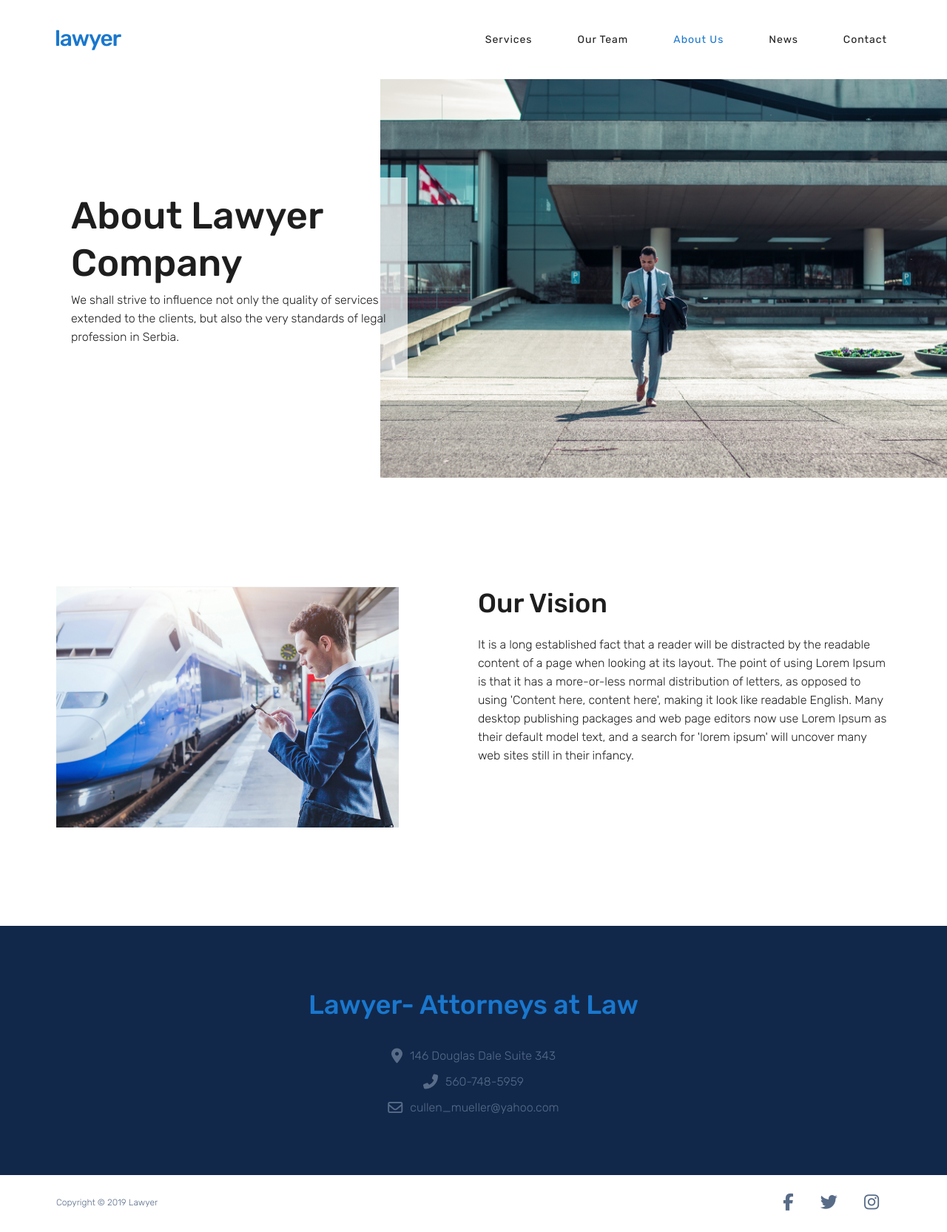
After one commit to leaviki90/Lawyer, a PHP site: page /about.html in a window 1280 px wide. The commit adds this page. Shown: the whole page at 74% size. Run offline with PHP 8.4, Linux system fonts and the light colour scheme; some libraries are stand-ins or nearby versions.

Commit message:
About page done

```diff
--- a/nbproject/private/private.xml
+++ b/nbproject/private/private.xml
@@ -3,9 +3,7 @@
     <editor-bookmarks xmlns="http://www.netbeans.org/ns/editor-bookmarks/2" lastBookmarkId="0"/>
     <open-files xmlns="http://www.netbeans.org/ns/projectui-open-files/2">
         <group>
-            <file>file:/C:/Users/Leki/Desktop/Workspace/Lawyer/public_html/index.html</file>
-            <file>file:/C:/Users/Leki/Desktop/Workspace/Lawyer/public_html/scss/partials/_services.scss</file>
-            <file>file:/C:/Users/Leki/Desktop/Workspace/Lawyer/public_html/scss/theme.scss</file>
+            <file>file:/C:/Users/Leki/Desktop/Workspace/Lawyer/public_html/about.html</file>
         </group>
     </open-files>
 </project-private>
--- /dev/null
+++ b/public_html/about.html
@@ -0,0 +1,173 @@
+<!doctype html>
+<html lang="en">
+    <head>
+        <!-- Required meta tags -->
+        <meta charset="utf-8">
+        <meta name="viewport" content="width=device-width, initial-scale=1">
+
+        <meta name="author" content='Violeta Petrović'>
+        <meta name="description" content='Lawyer Project'>
+        <meta name="keywords" content='lawyer, bootstrap, responsive'>
+
+        <!-- IOS compatibility -->
+        <meta name="apple-mobile-web-app-capable" content="yes">
+        <meta name="apple-mobile-web-app-title" content="Lawyer">
+        <link rel="apple-touch-icon" href="apple-icon-144x144.png">
+
+        <!--        Android compatibility-->
+
+        <meta name="mobile-web-app-capable" content="yes">
+        <meta name="aplication-name" content="Lawyer">
+        <link rel="icon" type="image/png" href="android-icon-192x192.png">
+
+        <link rel="icon" type="image/ico" href="favicon.ico">
+
+
+        <link href="css/owl.carousel.css" rel="stylesheet" type="text/css"/>
+        <link href="css/owl.theme.default.css" rel="stylesheet" type="text/css"/>
+
+        <link href="css/theme.css" rel="stylesheet" type="text/css"/>
+
+
+
+        <title>Lawyer</title>
+    </head>
+    <body>
+
+        <header class="py-1 py-md-3 py-lg-6">
+            <nav class="navbar navbar-expand-md navbar-light">
+                <div class="container">
+                    <a class="navbar-brand" href="#">
+                        <img src="img/logo.png" alt=""/>
+                    </a>
+                    <button class="navbar-toggler" type="button" data-bs-toggle="collapse" data-bs-target="#main-menu" aria-controls="main-menu" aria-expanded="false" aria-label="Toggle navigation">
+                        <span></span>
+                        <span></span>
+                        <span></span>
+                    </button>
+                    <div class="collapse navbar-collapse" id="main-menu">
+                        <ul class="navbar-nav ms-auto mb-2 mb-md-0">
+                            <li class="nav-item">
+                                <a class="nav-link" aria-current="page" href="services.html">Services</a>
+                            </li>
+                            <li class="nav-item">
+                                <a class="nav-link" href="team.html">Our Team</a>
+                            </li>
+                            <li class="nav-item">
+                                <a class="nav-link active" href="about.html">About Us</a>
+                            </li>
+                            <li class="nav-item">
+                                <a class="nav-link" href="news.html">News</a>
+                            </li>
+                            <li class="nav-item">
+                                <a class="nav-link" href="contact.html">Contact</a>
+                            </li>
+                        </ul>
+                    </div>
+                </div>
+            </nav>
+        </header>
+
+        <main>
+            <!-- Hero starts -->
+            <section class="hero" style="background-image: url('img/hero/hero_about.png')">
+                <div class="container">
+                    <article class='hero-content animation' data-animation="slideRight">
+                        <h1 class='hero-title'>About Lawyer Company</h1>
+                        <p class='hero-description mb-5'>We shall strive to influence not only
+                            the quality of services extended to the clients, but also the very
+                            standards of legal profession in Serbia.
+                        </p>
+                    </article>
+                </div>
+            </section><!-- Hero ends -->
+
+            <!-- About-content starts here -->
+            <section class="about-content">
+                <div class="container">
+                    <!-- Row starts here -->
+                    <div class="row justify-content-between align-items-start">
+                        <!-- Col 1 starts -->
+                        <div class="col-12 col-md-5 mb-4 mb-md-0">
+                            <figure class="about-image h-100 animation" data-animation="slideRight">
+                                <img src="img/about-side.png" alt=""/>
+                            </figure>
+                        </div><!-- Col 1 ends -->
+                        <!-- Col 2 starts -->
+                        <div class="col-12 col-md-7 col-lg-6">
+                            <article class="about-item h-100 animation" data-animation="slideLeft">
+                                <h2>our vision</h2>
+                                <p>It is a long established fact that a reader
+                                    will be distracted by the readable content
+                                    of a page when looking at its layout. The point
+                                    of using Lorem Ipsum is that it has a more-or-less
+                                    normal distribution of letters, as opposed to using
+                                    'Content here, content here', making it look like
+                                    readable English. Many desktop publishing packages
+                                    and web page editors now use Lorem Ipsum as their
+                                    default model text, and a search for 'lorem ipsum'
+                                    will uncover many web sites still in their infancy.
+                                </p>
+                            </article>
+                        </div>
+                    </div>
+                </div>
+            </section><!-- About-content ends here -->
+
+            <!-- Info-section starts here -->
+            <section class="info-section bg-info text-center">
+                <div class="container">
+                    <h2 class="section-title text-primary">Lawyer- Attorneys at Law</h2>
+                    <div class="info-group">
+                        <p class="d-flex align-items-center justify-content-center">
+                            <span class="fas fa-map-marker-alt me-2"></span>
+                            <a href="https://www.google.com/maps/search/146+Douglas+Dale+Suite+343/@42.7404109,22.0595603,15z" target="_blank">
+                                146 Douglas Dale Suite 343
+                            </a>
+                        </p>
+                        <p class="d-flex align-items-center justify-content-center">
+                            <span class="fas fa-phone-alt me-2"></span>
+                            <a href="tel:560-748-5959">
+                                560-748-5959
+                            </a>
+                        </p>
+                        <p class="d-flex align-items-center justify-content-center">
+                            <span class="far fa-envelope me-2"></span>
+                            <a href="mailto:cullen_mueller@yahoo.com">cullen_mueller@yahoo.com</a>
+                        </p>
+                    </div> <!-- Info-group ends here -->
+                </div> <!-- Container ends -->
+            </section> <!-- Info-section ends -->
+
+            <footer>
+                <div class="container d-sm-flex justify-content-sm-between">
+                    <p class="copyright mb-4 mb-sm-0 text-center">Copyright &copy 2019
+                        <a href="index.html">Lawyer</a>
+                    </p>
+                    <div class="social text-center">
+                        <a href="https://www.facebook.com/" target="_blank" class="fab fa-facebook-f"></a>
+                        <a href="https://www.twitter.com/" target="_blank" class="fab fa-twitter"></a>
+                        <a href="https://www.instagram.com/" target="_blank" class="fab fa-instagram"></a>
+                    </div>
+                </div>
+            </footer>
+        </main>
+
+
+
+
+
+        <!-- Optional JavaScript; choose one of the two! -->
+        <script src="js/jquery.js" type="text/javascript"></script>
+        <!-- Option 1: Bootstrap Bundle with Popper -->
+        <script src="js/bootstrap.bundle.min.js" type="text/javascript"></script>
+        <script src="https://kit.fontawesome.com/e2e5f5e8b9.js" crossorigin="anonymous"></script>
+
+        <!--        here goes plugins-->
+
+
+
+        <script src="js/owl.carousel.min.js" type="text/javascript"></script>
+        <script src="js/main.js" type="text/javascript"></script>
+    </body>
+</html>
--- /dev/null
+++ b/public_html/scss/partials/_about.scss
@@ -0,0 +1,15 @@
+.about-content {
+    padding: 10px 0 50px;
+    @media(min-width: 768px){
+        padding: 70px 0 123px;
+    }
+
+    .about-item {
+        h2 {
+            font-size: 3.6rem;
+            line-height: 4.6rem;
+            text-transform: capitalize;
+            margin-bottom: 2rem;
+        }
+    }
+}
--- a/public_html/scss/theme.scss
+++ b/public_html/scss/theme.scss
@@ -13,3 +13,4 @@
 @import "partials/_team.scss";
 @import "partials/_info-section.scss";
 @import "partials/_footer.scss";
+@import "partials/_about.scss";
```
Also changed, not shown: public_html/css/theme.css, public_html/img/about-side.png (added), public_html/img/hero/hero_about.png (added), 1 other file.
